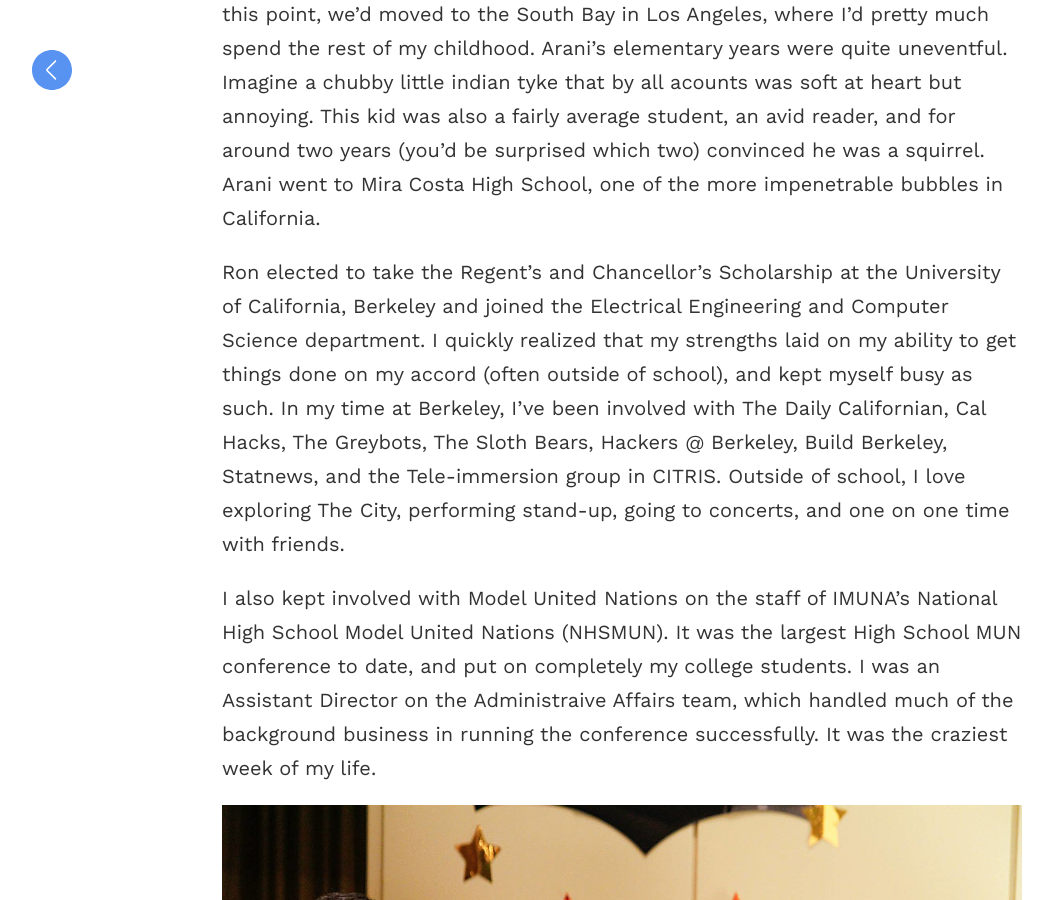
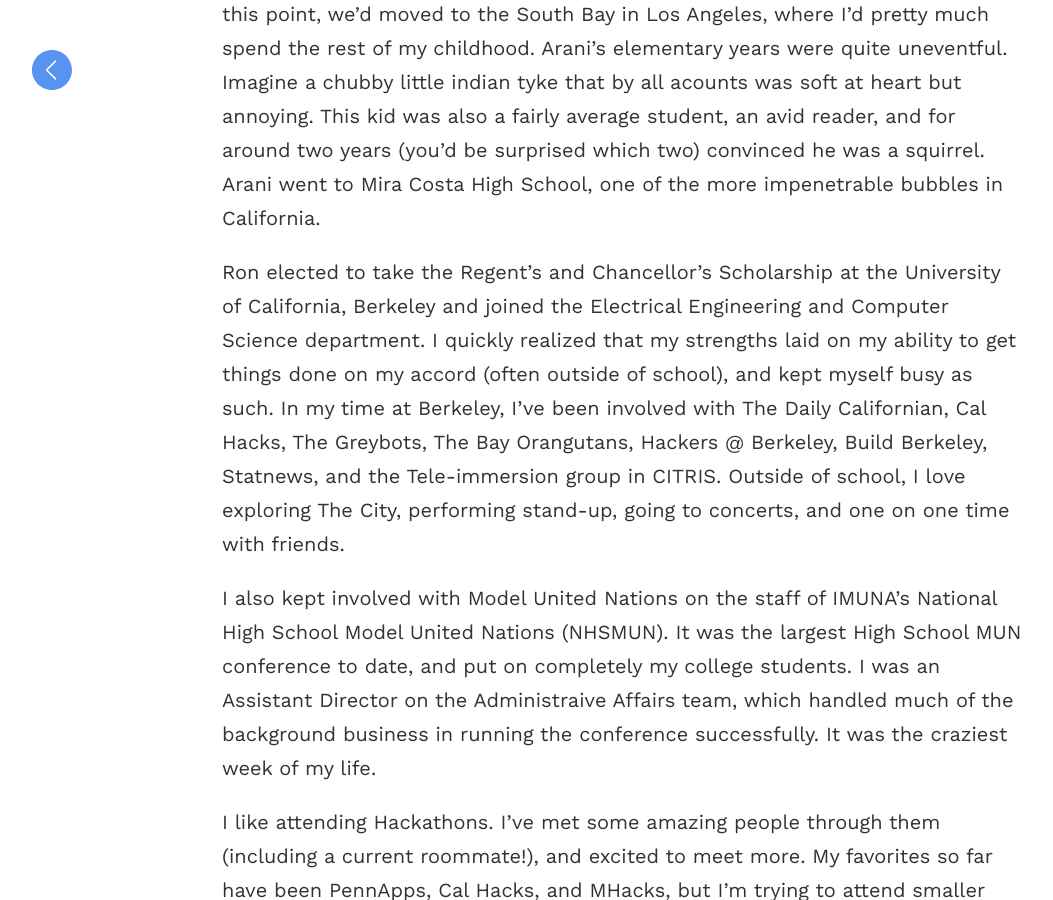
Before and after one commit to aranibatta/aranibatta.github.io, a Jekyll site: the page built from about.md, in a window 1280 px wide and 900 px high, scrolled down 865 px. Shown: the whole window, without its empty margins (18-1071 px from the left). Built offline with Jekyll 4.4.1, drawn with Linux system fonts in a browser that asks for light colours.

Commit message:
About me update

```diff
--- a/about.md
+++ b/about.md
@@ -13,11 +13,9 @@
 
 Around 1999, the Bhattacharyays began moving to the United States as dad decided to get an MBA out of UC Irvine, but the events of 2001 on the personal and global scale prevented permanent relocation until December of that year. At this point, we'd moved to the South Bay in Los Angeles, where I'd pretty much spend the rest of my childhood. Arani's elementary years were quite uneventful. Imagine a chubby little indian tyke that by all acounts was soft at heart but annoying. This kid was also a fairly average student, an avid reader, and for around two years (you'd be surprised which two) convinced he was a squirrel. Arani went to Mira Costa High School, one of the more impenetrable bubbles in California.
 
-Ron elected to take the Regent's and Chancellor's Scholarship at the University of California, Berkeley and joined the Electrical Engineering and Computer Science department. I quickly realized that my strengths laid on my ability to get things done on my accord (often outside of school), and kept myself busy as such. In my time at Berkeley, I've been involved with The Daily Californian, Cal Hacks, The Greybots, The Sloth Bears, Hackers @ Berkeley, Build Berkeley, Statnews, and the Tele-immersion group in CITRIS. Outside of school, I love exploring The City, performing stand-up, going to concerts, and one on one time with friends.
+Ron elected to take the Regent's and Chancellor's Scholarship at the University of California, Berkeley and joined the Electrical Engineering and Computer Science department. I quickly realized that my strengths laid on my ability to get things done on my accord (often outside of school), and kept myself busy as such. In my time at Berkeley, I've been involved with The Daily Californian, Cal Hacks, The Greybots, The Bay Orangutans, Hackers @ Berkeley, Build Berkeley, Statnews, and the Tele-immersion group in CITRIS. Outside of school, I love exploring The City, performing stand-up, going to concerts, and one on one time with friends.
 
 I also kept involved with Model United Nations on the staff of IMUNA's National High School Model United Nations (NHSMUN). It was the largest High School MUN conference to date, and put on completely my college students. I was an Assistant Director on the Administraive Affairs team, which handled much of the background business in running the conference successfully. It was the craziest week of my life.
-
-![nhsmun]({{ site.url }}/images/nhsmun.png)
 
 I like attending Hackathons. I've met some amazing people through them (including a current roommate!), and excited to meet more. My favorites so far have been PennApps, Cal Hacks, and MHacks, but I'm trying to attend smaller venues in the future! My current professional interests lie in Product Management, Machine Learning, Data Analytics, and Statistics. I'll take a good stand-up gig if I can get it.
 
```
